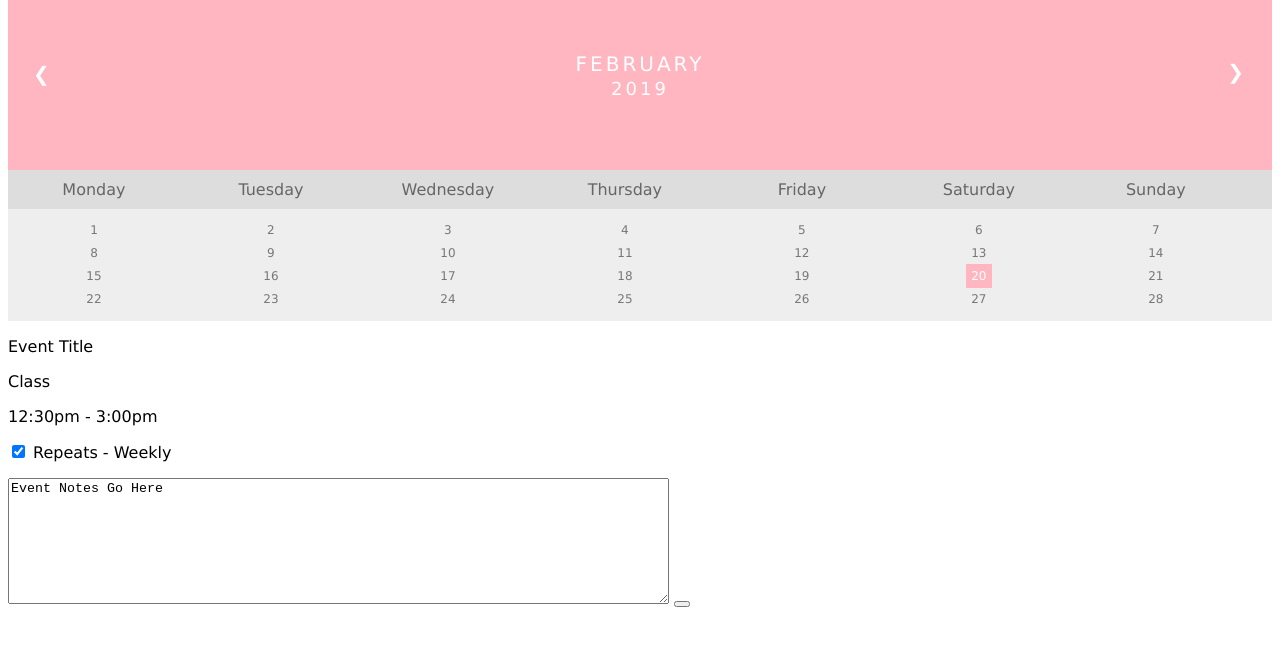
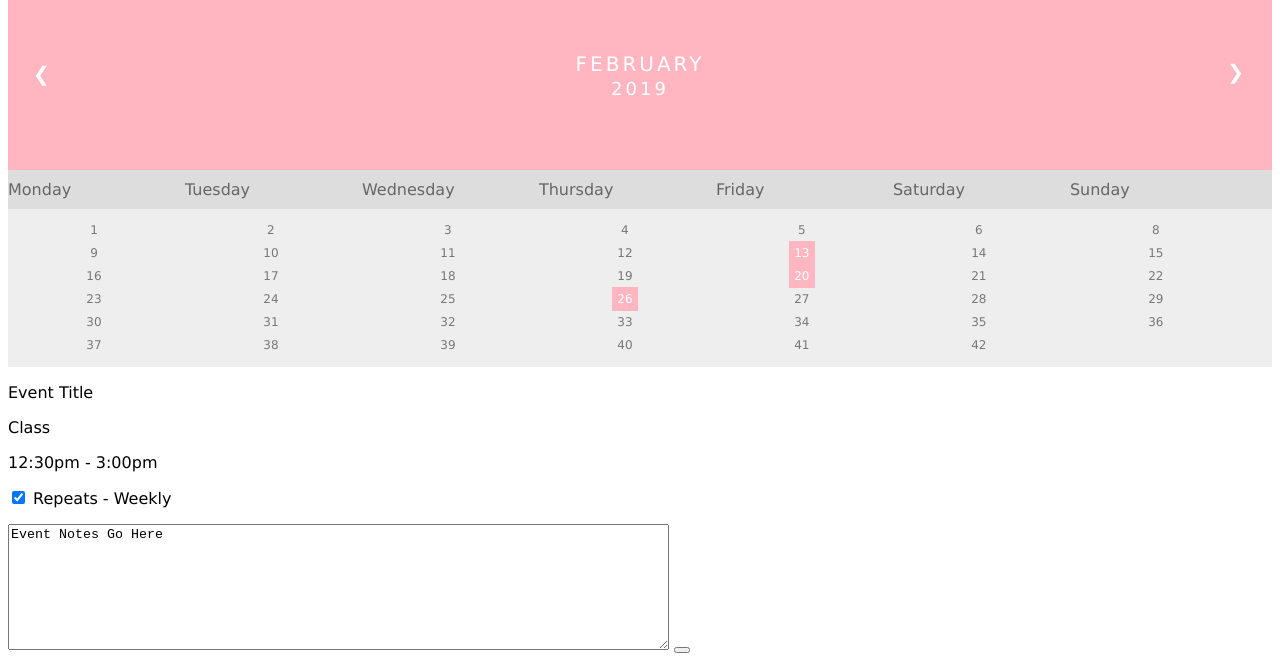
Before and after one commit to smart-calendar-javier-mariia/Smart-calendar, a plain HTML site: page index.html in a window 1280 px wide. Shown: the part 192-854 px from the top of the page. Before the commit the page ends 808 px from the top, so only its background shows below. Drawn offline with Linux system fonts and the light colour scheme.

Commit message:
Calendar

```diff
--- a/css/main.css
+++ b/css/main.css
@@ -52,7 +52,8 @@ body {font-family: Verdana, sans-serif;}
 }
 
 .weekdays li {
-  display: inline-block;
+  display: inline-grid;
+  grid-template-columns: 1fr 1fr 1fr 1fr 1fr 1fr 1fr;
   width: 13.6%;
   color: #666;
   text-align: center;
--- a/index.html
+++ b/index.html
@@ -37,13 +37,12 @@
   <li>4</li>
   <li>5</li>
   <li>6</li>
-  <li>7</li>
   <li>8</li>
   <li>9</li>
   <li>10</li>
   <li>11</li>
   <li>12</li>
-  <li>13</li>
+  <li><span class="active">13</span></li>
   <li>14</li>
   <li>15</li>
   <li>16</li>
@@ -56,9 +55,25 @@
   <li>23</li>
   <li>24</li>
   <li>25</li>
-  <li>26</li>
+  <li><span class="active">26</span></li>
   <li>27</li>
   <li>28</li>
+  <li>29</li>
+  <li>30</li>
+  <li>31</li>
+  <li>32</li>
+  <li>33</li>
+  <li>34</li>
+  <li>35</li>
+  <li>36</li>
+  <li>37</li>
+  <li>38</li>
+  <li>39</li>
+  <li>40</li>
+  <li>41</li>
+  <li>42</li>
+
+
 
 </ul>
 
```
